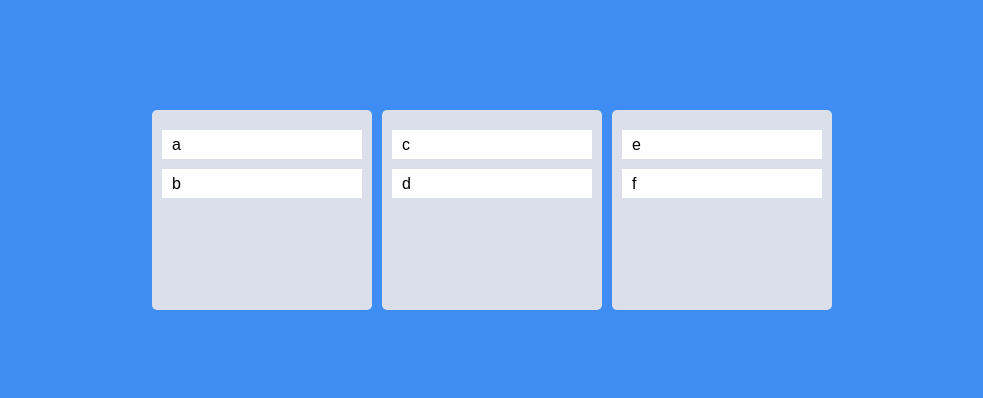
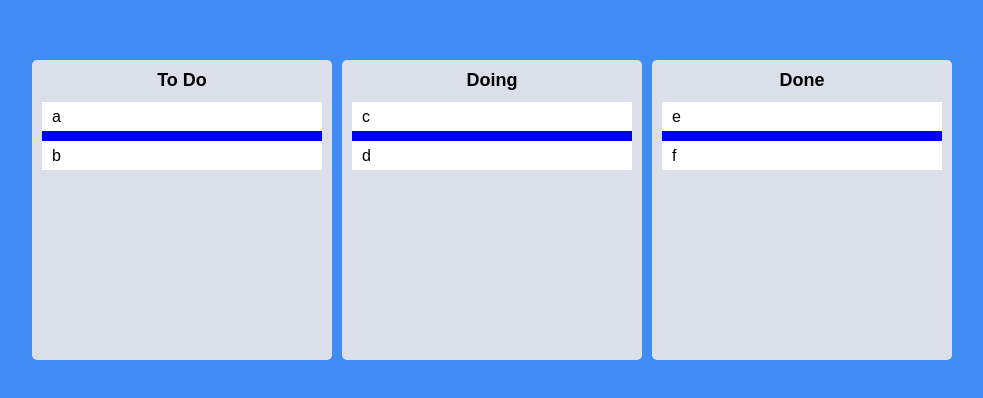
Before and after one commit to DevelopJKong/nomad-react-master, a React (Create React App) app: page / in a window 1280 px wide. Shown: the part 190-588 px from the top of the page, without its empty margins (148-1131 px from the left). Built offline with nearby package versions, Linux system fonts and the light colour scheme.

Commit message:
#6.11 Droppable Snapshot 완료

```diff
--- a/src/App.tsx
+++ b/src/App.tsx
@@ -7,36 +7,59 @@
 
 const Wrapper = styled.div`
   display: flex;
-  max-width: 680px;
-  width: 100%;
+  width: 100vw;
   margin: 0 auto;
   justify-content: center;
   align-items: center;
   height: 100vh;
 `;
 const Boards = styled.div`
-  display: grid;
+  display: flex;
+  justify-content: center;
+  align-items: flex-start;
   width: 100%;
   gap: 10px;
-  grid-template-columns: repeat(3, 1fr);
 `;
 
 function App() {
   const [toDos, setToDos] = useRecoilState(toDoState);
-  const onDragEnd = ({ draggableId, destination, source }: DropResult) => {
+  const onDragEnd = (info: DropResult) => {
+    const { destination, draggableId, source } = info;
     if (!destination) return;
-    /*setToDos((oldToDos) => {
-      const toDosCopy = [...oldToDos];
-      toDosCopy.splice(source.index, 1);
-      toDosCopy.splice(destination?.index, 0, draggableId);
-      return toDosCopy;
-    });*/
+    if (destination?.droppableId === source.droppableId) {
+      // same board movement.
+      setToDos((allBoards) => {
+        const boardCopy = [...allBoards[source.droppableId]];
+        boardCopy.splice(source.index, 1);
+        boardCopy.splice(destination?.index, 0, draggableId);
+        return {
+          ...allBoards,
+          [source.droppableId]: boardCopy,
+        };
+      });
+    }
+    if (destination.droppableId !== source.droppableId) {
+      // cross board movement.
+      setToDos((allBoards) => {
+        const sourceBoard = [...allBoards[source.droppableId]];
+        const destinationBoard = [...allBoards[destination.droppableId]];
+        sourceBoard.splice(source.index, 1);
+        destinationBoard.splice(destination?.index, 0, draggableId);
+        return {
+          ...allBoards,
+          [source.droppableId]: sourceBoard,
+          [destination.droppableId]: destinationBoard
+        }
+      });
+    }
   };
   return (
     <DragDropContext onDragEnd={onDragEnd}>
       <Wrapper>
         <Boards>
-          {Object.keys(toDos).map((boardId) => (  <Board boardId={boardId} key={boardId} toDos={toDos[boardId]} />  ))}
+          {Object.keys(toDos).map((boardId) => (
+            <Board boardId={boardId} key={boardId} toDos={toDos[boardId]} />
+          ))}
         </Boards>
       </Wrapper>
     </DragDropContext>
--- a/src/Components/Board.tsx
+++ b/src/Components/Board.tsx
@@ -3,10 +3,30 @@
 import DraggableCard from "./DraggableCard";
 
 const Wrapper = styled.div`
+  width: 300px;
   padding: 20px 10px;
+  padding-top: 10px;
   background-color: ${(props) => props.theme.boardColor};
   border-radius: 5px;
-  min-height: 200px;
+  min-height: 300px;
+`;
+
+interface IAreaProps {
+    isDraggingFromThis:boolean;
+    isDraggingOver:boolean
+}
+
+const Area = styled.div<IAreaProps>`
+  background-color: ${props => props.isDraggingOver ? "pink" : props.isDraggingFromThis ? "red" : "blue"};
+  flex-grow: 1;
+  transition: background-color 0.3s ease-in-out;
+`;
+
+const Title = styled.h2`
+  text-align: center;
+  font-weight: 600;
+  margin-bottom: 10px;
+  font-size: 18px;
 `;
 
 interface IBoardProps {
@@ -16,16 +36,24 @@
 
 function Board({ toDos, boardId }: IBoardProps) {
   return (
+    <Wrapper>
+      <Title>{boardId}</Title>
       <Droppable droppableId={boardId}>
-      {(magic) => (
-        <Wrapper ref={magic.innerRef} {...magic.droppableProps}>
+        {(magic, snapshot) => (
+          <Area
+            isDraggingOver={snapshot.isDraggingOver}
+            isDraggingFromThis={Boolean(snapshot.draggingFromThisWith)}
+            ref={magic.innerRef}
+            {...magic.droppableProps}
+          >
             {toDos.map((toDo, index) => (
               <DraggableCard key={toDo} index={index} toDo={toDo} />
             ))}
             {magic.placeholder}
-        </Wrapper>
+          </Area>
         )}
       </Droppable>
+    </Wrapper>
   );
 }
 export default Board;
--- a/src/atoms.ts
+++ b/src/atoms.ts
@@ -8,8 +8,8 @@
 export const toDoState = atom<IToDoState>({
   key: "toDo",
   default: {
-    to_do: ["a", "b"],
-    doing: ["c","d"],
-    done: ["e","f"],
+    "To Do": ["a", "b"],
+    Doing: ["c","d"],
+    Done: ["e","f"],
   },
 });
```
Lines whose indentation alone changed are shown as unchanged.
